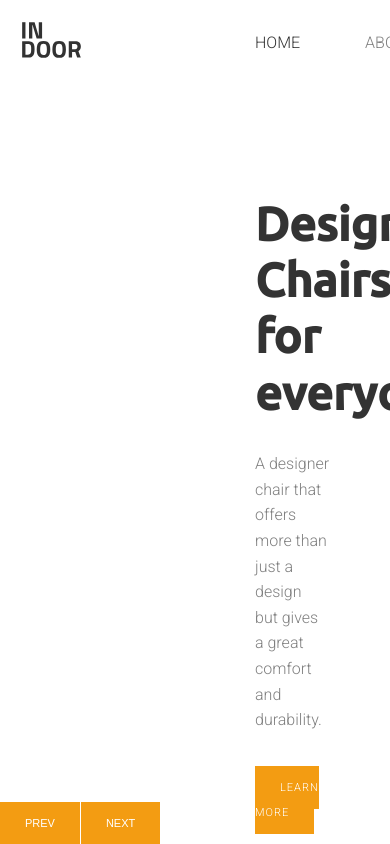
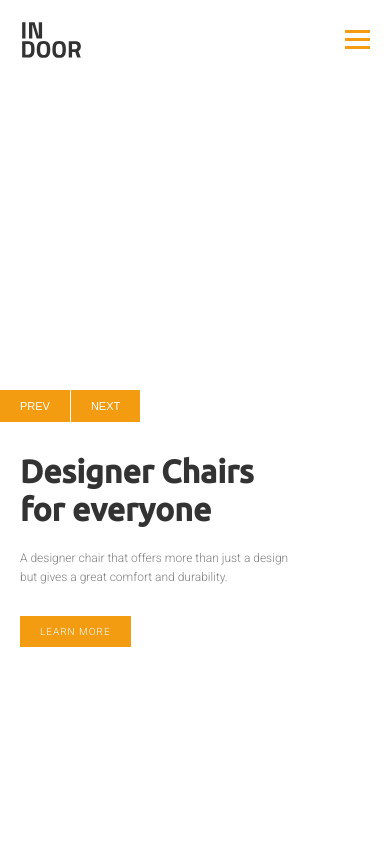
Before and after one commit to dfuviray/weekly-dose-of-web-design, a plain HTML site: page Indoor/index.html in a window 390 px wide. Drawn offline with Linux system fonts and the light colour scheme.

Commit message:
fix menu event delegation

```diff
--- a/Indoor/index.html
+++ b/Indoor/index.html
@@ -13,16 +13,35 @@
   </head>
   <body>
     <header>
+      <div class="main" onclick="void(0)">
         <div class="container">
           <div class="product">
             <img class="logo" src="img/logo.svg" />
             <div class="product__image"></div>
             <div class="navigation">
-            <button class="navigation__btn navigation__btn--prev">Prev</button>
-            <button class="navigation__btn navigation__btn--next">Next</button>
+              <button class="navigation__btn navigation__btn--prev">
+                Prev
+              </button>
+              <button class="navigation__btn navigation__btn--next">
+                Next
+              </button>
             </div>
           </div>
           <div class="content">
+            <div class="text-container">
+              <h1 class="title">
+                <span>Designer Chairs</span><span>for everyone</span>
+              </h1>
+              <p class="sub-title">
+                <span
+                  >A designer chair that offers more than just a design</span
+                >
+                <span> but gives a great comfort and durability.</span>
+              </p>
+              <a class="cta__btn" href="#">Learn more</a>
+            </div>
+          </div>
+        </div>
         <div class="menu-bar">
           <ul class="menu">
             <li class="menu__item"><a class="active" href="#">Home</a></li>
@@ -30,14 +49,16 @@
             <li class="menu__item"><a href="#">Contact</a></li>
           </ul>
         </div>
-          <h1 class="title">Designer Chairs for everyone</h1>
-          <p class="sub-title">
-            <span>A designer chair that offers more than just a design</span>
-            <span> but gives a great comfort and durability.</span>
-          </p>
-          <a class="cta__btn" href="#">Learn more</a>
+        <div class="menu-container">
+          <button class="menu-button">
+            <span class="menu-button__line"></span>
+            <span class="menu-button__line"></span>
+            <span class="menu-button__line"></span>
+          </button>
+          <div class="menu-container__background"></div>
         </div>
       </div>
     </header>
+    <script src="menu.js"></script>
   </body>
 </html>
--- /dev/null
+++ b/Indoor/menu.js
@@ -0,0 +1,24 @@
+const container = document.querySelector(".main");
+const menuContainer = document.querySelector(".menu-container");
+const menuBtn = document.querySelector(".menu-button");
+const menuBar = document.querySelector(".menu-bar");
+const navBtn = document.querySelectorAll(".navigation__btn");
+const image = document.querySelector(".product__image");
+
+container.addEventListener("click", function(e) {
+  const button = e.target.matches(".menu-button, .menu-button *");
+  if (button) {
+    menuContainer.classList.toggle("active");
+    menuBar.classList.toggle("active");
+  }
+});
+
+container.addEventListener("click", function(e) {
+  const nav = e.target.matches(".navigation__btn");
+  if (nav) {
+    e.preventDefault;
+    image.classList.remove("active");
+    void image.offsetWidth;
+    image.classList.add("active");
+  }
+});
--- a/Indoor/style.css
+++ b/Indoor/style.css
@@ -19,6 +19,7 @@
 html {
   box-sizing: border-box;
   font-size: 62.5%;
+  height: 100%;
 }
 
 body {
@@ -27,6 +28,7 @@ body {
   font-size: 1.6rem;
   line-height: 1.6;
   font-weight: 300;
+  height: 100%;
 }
 
 /* ELEMENTS GLOBAL DEFAULT STYLES */
@@ -53,15 +55,29 @@ button {
 
 /* container */
 .container {
-  width: 100%;
-  height: 100vh;
   display: flex;
+  height: 100%;
+}
+
+@media only screen and (max-width: 414px) {
+  .container {
+    flex-direction: column;
+    align-items: center;
+  }
 }
 
 /* PRODUCT SECTION*/
 .product {
   width: 50%;
+  height: 100%;
   position: relative;
+}
+
+@media only screen and (max-width: 414px) {
+  .product {
+    width: 100%;
+    height: 50vh;
+  }
 }
 
 /* Logo */
@@ -85,6 +101,17 @@ button {
   background-size: cover;
 }
 
+.product__image.active {
+  animation: show-in 0.5s ease-in-out;
+}
+
+@media only screen and (max-width: 414px) {
+  .product__image {
+    width: 100vw;
+    height: 50vh;
+  }
+}
+
 /* Navigation */
 .navigation {
   position: absolute;
@@ -99,6 +126,12 @@ button {
   text-transform: uppercase;
   cursor: pointer;
   transition: transform 1s;
+}
+
+@media only screen and (max-width: 767px) {
+  .navigation__btn {
+    padding: 1rem 2rem;
+  }
 }
 
 .navigation__btn:hover {
@@ -116,13 +149,62 @@ button {
 
 /* Content */
 .content {
-  width: 50%;
+  position: relative;
+  top: 0;
+  left: 0;
+  width: calc(50% - 12rem);
+  height: calc(100vh - 6rem);
   padding: 3rem 6rem;
-  overflow: hidden;
+}
+
+@media only screen and (max-width: 900px) {
+  .content {
+    width: calc(50% - 6rem);
+    padding: 3rem 3rem;
+  }
+}
+
+@media only screen and (max-width: 414px) {
+  .content {
+    top: 0;
+    left: 0;
+    width: calc(100% - 4rem);
+    height: calc(100vh - 100%);
+    padding: 3rem 2rem;
+  }
 }
 
 .menu-bar {
-  margin-bottom: 14rem;
+  position: absolute;
+  top: 2rem;
+  right: 0;
+  width: calc(50% - 6rem);
+  padding-left: 6rem;
+  z-index: 1111;
+}
+
+@media only screen and (max-width: 900px) {
+  .menu-bar {
+    width: calc(50% - 3rem);
+    padding-left: 3rem;
+  }
+}
+
+@media only screen and (max-width: 414px) {
+  .menu-bar {
+    top: 0;
+    left: 0;
+    height: 100%;
+    width: 24rem;
+    padding-left: 0;
+    background: #fff;
+    transform: translate3d(-27rem, 0, 0);
+    transition: all 0.5s cubic-bezier(0.61, 0.03, 0, 1.83);
+  }
+  .menu-bar.active {
+    transform: translate3d(0, 0, 0);
+    box-shadow: 5px 5px 8px 0 rgba(0, 0, 0, 0.2);
+  }
 }
 
 .menu {
@@ -131,8 +213,39 @@ button {
   list-style-type: none;
 }
 
+.menu .menu__item:last-child {
+  padding-right: 0;
+}
+
+@media only screen and (max-width: 414px) {
+  .menu-bar .menu {
+    flex-direction: column;
+  }
+}
+
 .menu__item {
   padding-right: 6.5rem;
+}
+@media only screen and (max-width: 767px) {
+  .menu__item {
+    padding-right: 3rem;
+    font-size: 1.4rem;
+  }
+}
+
+@media only screen and (max-width: 600px) {
+  .menu__item {
+    padding-right: 3rem;
+    font-size: 1.3rem;
+  }
+}
+
+@media only screen and (max-width: 414px) {
+  .menu__item {
+    padding: 2rem 2rem;
+    background: #f39c12;
+    margin-bottom: 0.1rem;
+  }
 }
 
 .menu__item a:hover {
@@ -147,12 +260,54 @@ button {
   color: var(--black-3);
 }
 
+.text-container {
+  position: relative;
+  top: 50%;
+  transform: translateY(-50%);
+}
+
+@media only screen and (max-width: 414px) {
+  .text-container {
+    top: 0;
+    transform: translateY(0);
+  }
+}
+
 .title {
   font-family: Ubuntu, "arial", sans-serif;
   font-size: 4.7rem;
   color: var(--black-1);
   line-height: 1.2;
   margin-bottom: 3rem;
+}
+
+.title span {
+  display: block;
+}
+@media only screen and (max-width: 768px) {
+  .title {
+    font-size: 3.1rem;
+    margin-bottom: 2rem;
+  }
+}
+
+@media only screen and (max-width: 767px) {
+  .title {
+    font-size: 3.2rem;
+    margin-bottom: 2rem;
+  }
+}
+
+@media only screen and (max-width: 500px) {
+  .title {
+    font-size: 2.6rem;
+  }
+}
+
+@media only screen and (max-width: 414px) {
+  .title {
+    font-size: 3.2rem;
+  }
 }
 
 .sub-title {
@@ -163,6 +318,36 @@ button {
 }
 .sub-title span {
   display: block;
+}
+
+@media only screen and (max-width: 900px) {
+  .sub-title {
+    font-size: 1.5rem;
+  }
+}
+@media only screen and (max-width: 768px) {
+  .sub-title {
+    font-size: 1.3rem;
+    margin-bottom: 3rem;
+  }
+}
+
+@media only screen and (max-width: 767px) {
+  .sub-title {
+    font-size: 1.1rem;
+    margin-bottom: 3rem;
+  }
+}
+@media only screen and (max-width: 500px) {
+  .sub-title {
+    font-size: 0.9rem;
+  }
+}
+
+@media only screen and (max-width: 414px) {
+  .sub-title {
+    font-size: 1.2rem;
+  }
 }
 
 .cta__btn:link,
@@ -177,7 +362,101 @@ button {
   transition: background 0.5s;
 }
 
+@media only screen and (max-width: 767px) {
+  .cta__btn:link,
+  .cta__btn:visited {
+    padding: 1rem 2rem;
+  }
+}
+
+@media only screen and (max-width: 500px) {
+  .cta__btn:link,
+  .cta__btn:visited {
+    font-size: 1rem;
+    padding: 1rem 2rem;
+  }
+}
+
 .cta__btn:hover,
 .cta__btn:active {
   background: var(--yellow-2);
 }
+
+.menu-container {
+  display: none;
+  position: absolute;
+  top: 2rem;
+  right: 1rem;
+  background: transparent;
+  overflow: hidden;
+  cursor: pointer;
+}
+
+@media only screen and (max-width: 414px) {
+  .menu-container {
+    display: block;
+  }
+
+  .menu-container.active .menu-container__background {
+    position: absolute;
+    top: 50%;
+    left: 50%;
+    transform: translate(-50%, -50%);
+    width: 100%;
+    height: 100%;
+    animation-fill-mode: both;
+    animation: change-background 0.5s ease-in alternate forwards;
+  }
+
+  .menu-container.active .menu-button__line {
+    background: #fff;
+    animation: show-in 1s ease-in forwards;
+  }
+}
+
+.menu-button {
+  background: transparent;
+  padding: 1rem;
+  cursor: pointer;
+}
+
+@media only screen and (max-width: 414px) {
+  .menu-button {
+    position: relative;
+    z-index: 10;
+  }
+}
+
+.menu-button__line {
+  display: block;
+  height: 0.3rem;
+  width: 2.5rem;
+  background: var(--yellow-1);
+}
+
+.menu-button__line:nth-child(2) {
+  margin: 0.5rem 0;
+}
+
+@keyframes change-background {
+  0% {
+    background: var(--white);
+    width: 0%;
+  }
+  100% {
+    background: var(--yellow-1);
+    width: 200%;
+  }
+}
+
+@keyframes show-in {
+  0% {
+    opacity: 0;
+  }
+  50% {
+    opacity: 0;
+  }
+  100% {
+    opacity: 1;
+  }
+}
```
Also changed, not shown: Transfer/index.html (+1 -1 lines), Transfer/menu.js (+14 -4 lines), Transfer/style.css (+6 -1 lines). Lines whose indentation alone changed are shown as unchanged.
